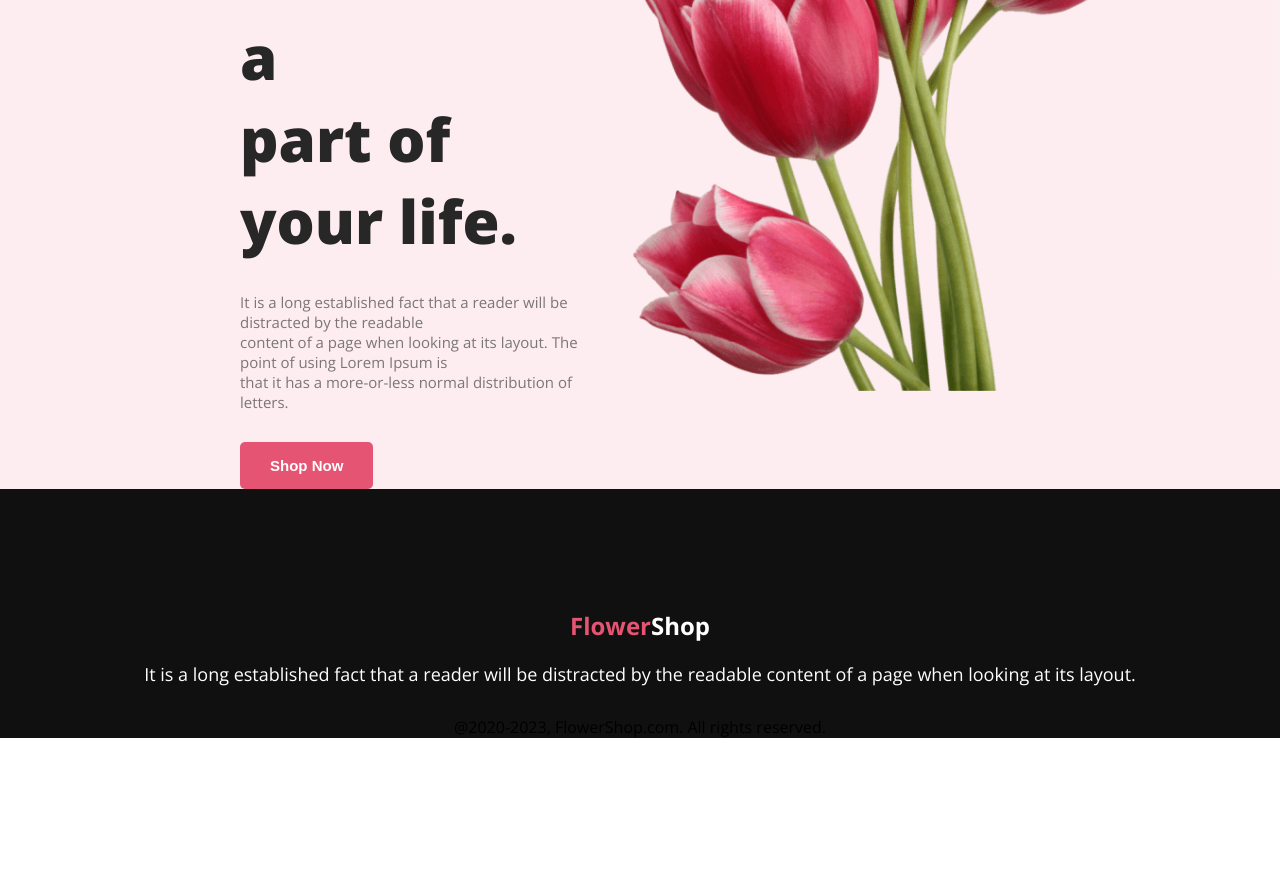
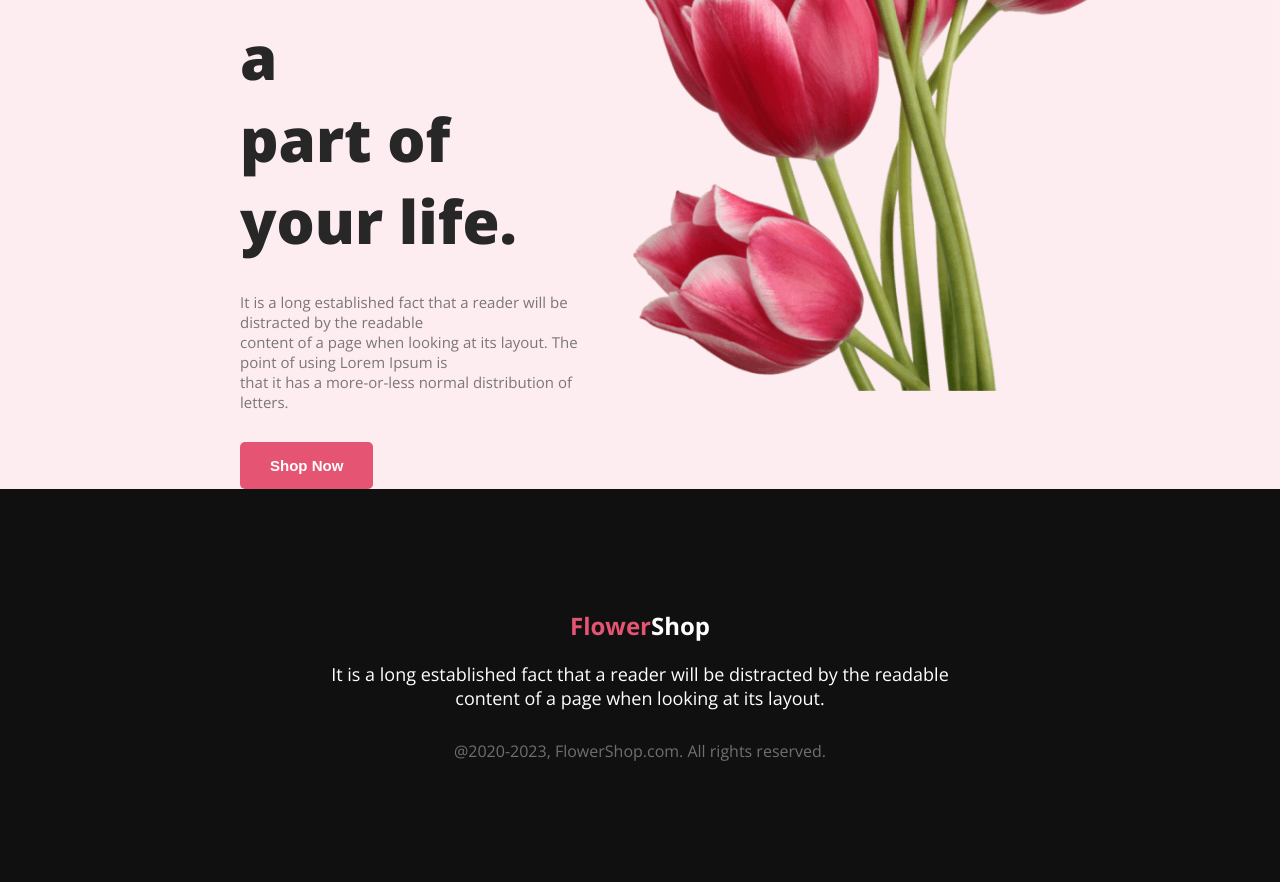
Before and after one commit to atikroman2019/Assignment-1, a plain HTML site: page index.html in a window 1280 px wide. Shown: the part 482-1364 px from the top of the page. Before the commit the page ends 1220 px from the top, so only its background shows below. Drawn offline with nearby package versions, Linux system fonts and the light colour scheme.

Commit message:
first commit

```diff
--- a/index.html
+++ b/index.html
@@ -39,9 +39,10 @@
       <h2 class="footer-title"><span class="pink-text">Flower</span>Shop</h2>
       <p class="footer-description">
         It is a long established fact that a reader will be distracted by the
-        readable content of a page when looking at its layout.
+        readable <br />
+        content of a page when looking at its layout.
       </p>
-      <p>@2020-2023, FlowerShop.com. All rights reserved.</p>
+      <p class="copyright">@2020-2023, FlowerShop.com. All rights reserved.</p>
     </footer>
   </body>
 </html>
--- a/style.css
+++ b/style.css
@@ -59,6 +59,14 @@ body {
   font-weight: 400;
   margin-bottom: 30px;
 }
+.copyright {
+  color: #ffffff66;
+  text-align: center;
+  font-size: 16px;
+  font-weight: 400;
+  margin-top: 30px;
+  padding-bottom: 120px;
+}
 h2 {
   color: white;
   margin-bottom: 20px;
```
